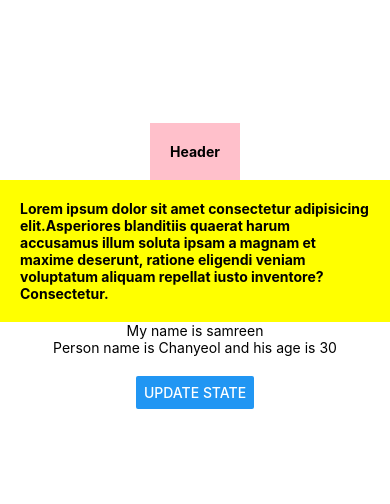
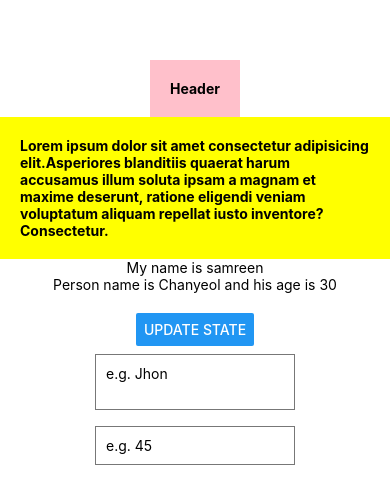
Before and after one commit to samreen32/React-Native-Course, a React Native app: screen / in a window 390 px wide. Shown: the part 156-660 px from the top of the page. Built offline with nearby package versions, Linux system fonts and the light colour scheme.

Commit message:
React-Native-TextInput

```diff
--- a/App.js
+++ b/App.js
@@ -1,6 +1,6 @@
-import React, {useState} from 'react'
+import React, {useState} from 'react';
 import { StatusBar } from 'expo-status-bar';
-import { StyleSheet, Text, View, Button } from 'react-native';    //reactnative supports button view which is self closing tag.
+import { StyleSheet, Text, View, Button, TextInput } from 'react-native';    //reactnative supports button view which is self closing tag.
 
 
 export default function App() {
@@ -15,7 +15,10 @@ export default function App() {
     setPerson({name: 'maryum', age: 20});
   }
 
+
   return (
+
+    /* Introduction */
     <View style={styles.container}>   {/*..View in native is same as div component and 'style={}' is same as 'className={}'.... */}
       <View style={styles.header}>
         <Text style={styles.boldText}>Header</Text>
@@ -28,7 +31,7 @@ export default function App() {
       </View>
 
 
-
+     {/* Using the State */}
       <Text>My name is {name}</Text>
       <Text>Person name is {person.name} and his age is {person.age}</Text>
       <View style={styles.buttonContainer}>
@@ -36,6 +39,11 @@ export default function App() {
       </View>
 
 
+      {/* Using TextInput */}
+      <TextInput style={styles.input} placeholder='e.g. Jhon'
+                 onChangeText={(value) => setName(value)} multiline/>   {/*multiline allow the user to write in multiple lines. */}
+      <TextInput style={styles.input} placeholder='e.g. 45'
+                 onChangeText={(value) => setAge(value)} keyboardType='numeric'/>
 
       <StatusBar style="auto" />
     </View>
@@ -62,6 +70,13 @@ const styles = StyleSheet.create({      //Creating stylesheet
   },
   buttonContainer: {
     marginTop: 20,
+  },
+  input: {
+    borderWidth: 1,
+    borderColor: '#777',
+    margin: 8,
+    padding: 10,
+    width: 200
   }
 });
 
```
